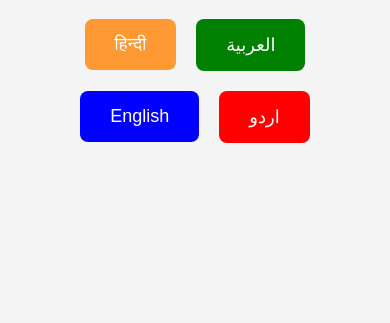
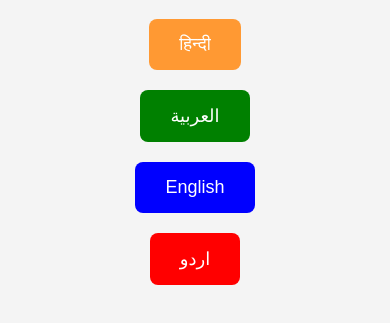
Before and after one commit to DasChagas1/Bruno-s, a plain HTML site: page index.html in a window 390 px wide. Shown: the part 119-442 px from the top of the page. Drawn offline with Linux system fonts and the light colour scheme.

Commit message:
Update index.html

```diff
--- a/index.html
+++ b/index.html
@@ -35,6 +35,12 @@
         .menu-button:hover {
             opacity: 0.8;
         }
+        @media (max-width: 600px) {
+            .button-container {
+                flex-direction: column;
+                align-items: center;
+            }
+        }
     </style>
 </head>
 <body>
```
